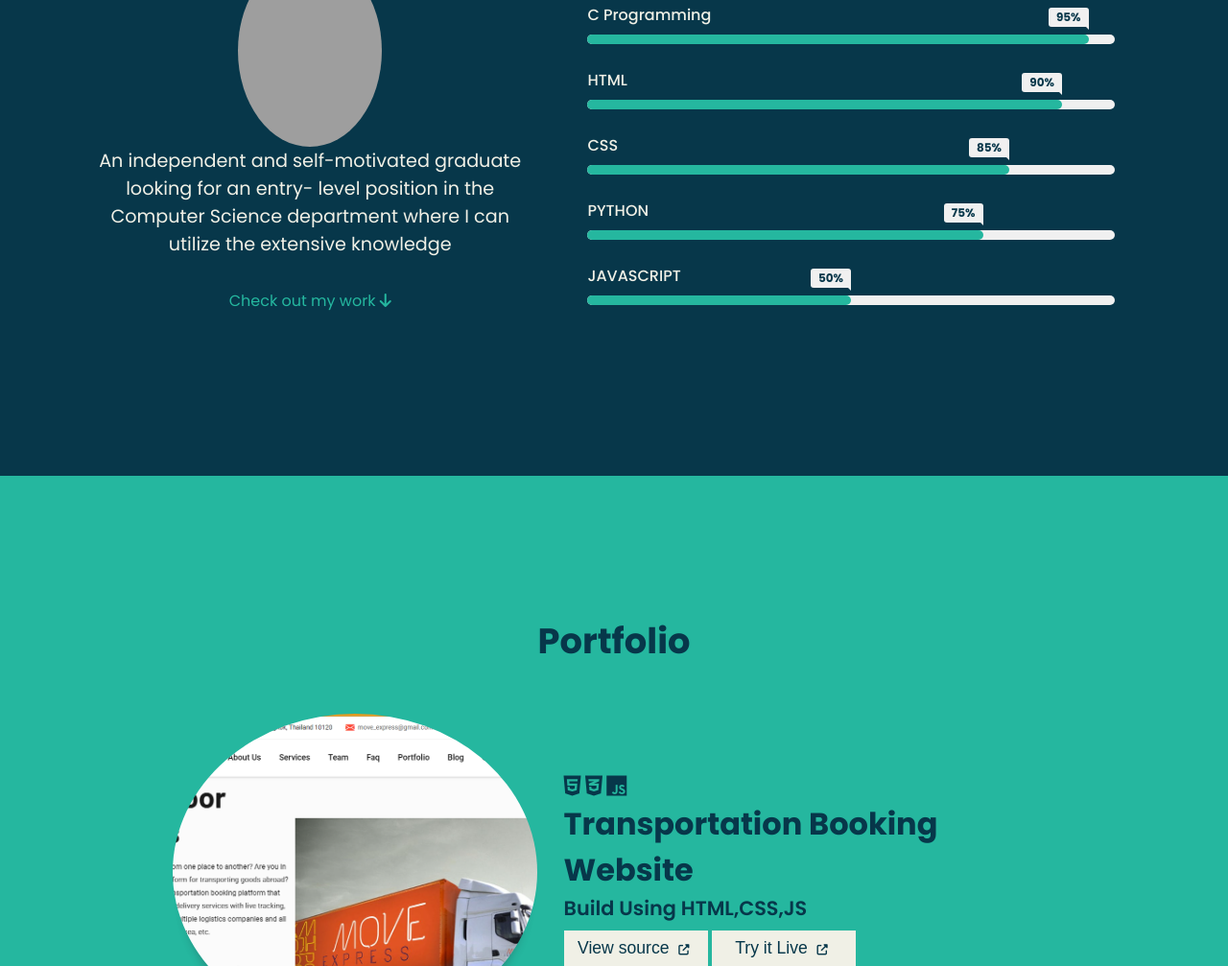
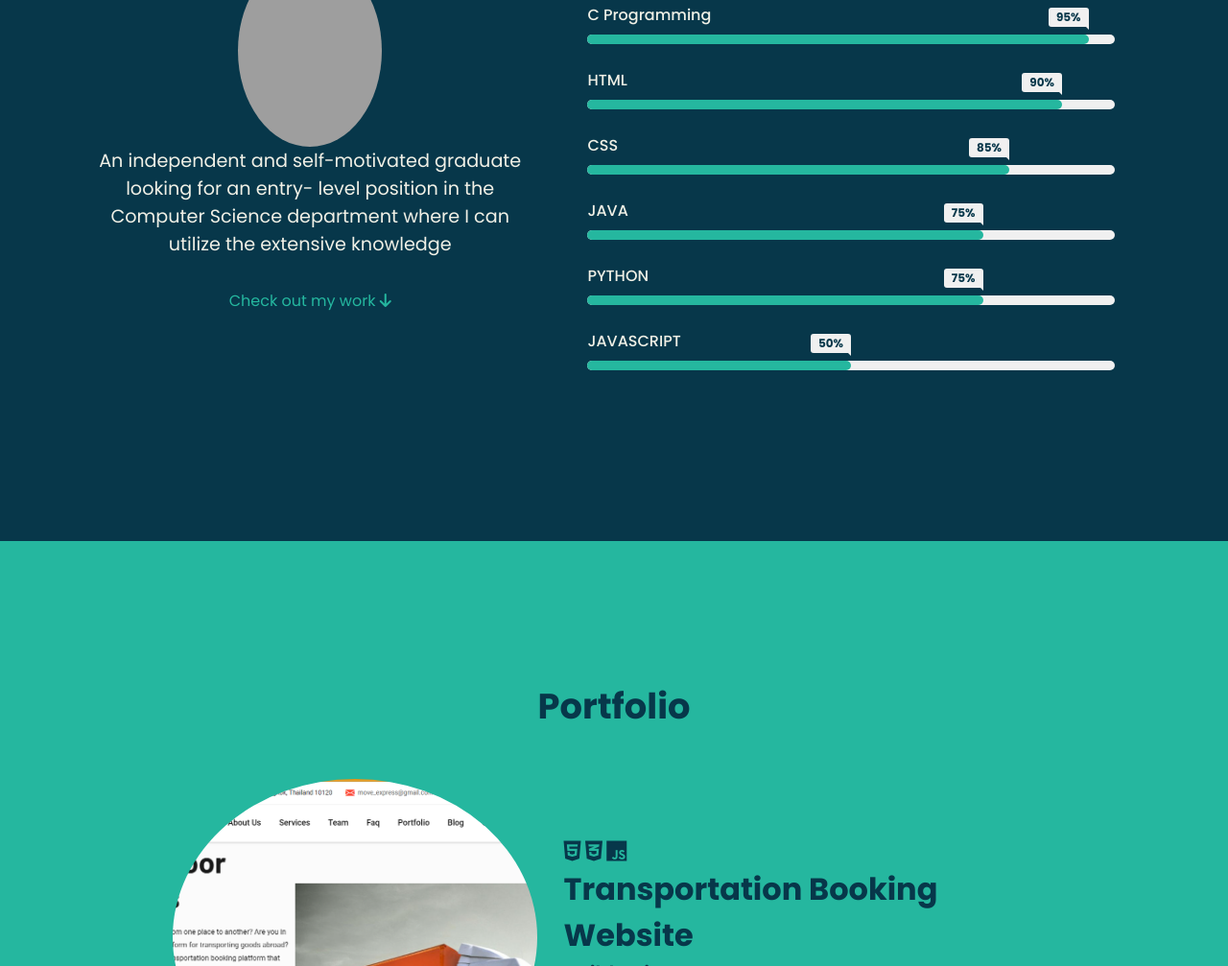
Before and after one commit to Kushankp/Portfolio, a plain HTML site: page index.html in a window 1280 px wide. Shown: the part 991-1998 px from the top of the page at 96% size. Drawn offline with nearby package versions, Linux system fonts and the light colour scheme; grey boxes are pictures that could not be loaded; a script that the page names is missing.

Commit message:
Update index.html

```diff
--- a/index.html
+++ b/index.html
@@ -74,6 +74,12 @@
                     <span>CSS</span>
                   </div>
                   <div class="progress-line"><span class="css"></span></div>
+                  <div class="bar">
+                      <div class="info">
+                        <span>JAVA</span>
+                      </div>
+                      <div class="progress-line"><span class="javascript"></span></div>
+                    </div>
                   <div class="bar">
                       <div class="info">
                         <span>PYTHON</span>
```
